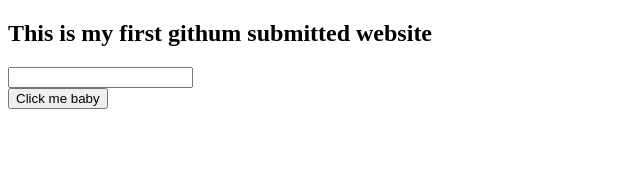
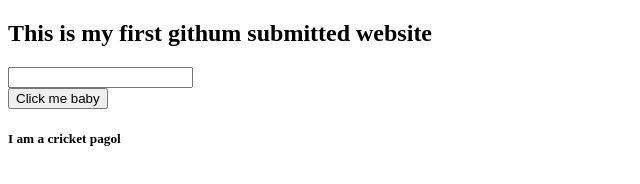
Before and after one commit to ebadulme/my-first-website, a plain HTML site: page index.html in a window 1280 px wide. Shown: the whole page, without its empty margins (0-640 px from the left). Drawn offline with Linux system fonts and the light colour scheme.

Commit message:
updated contnt

```diff
--- a/index.html
+++ b/index.html
@@ -8,5 +8,6 @@
     <input type="text">
     <br>
     <button>Click me baby</button>
+    <h5>I am a cricket pagol</h5>
 </body>
 </html>
```
